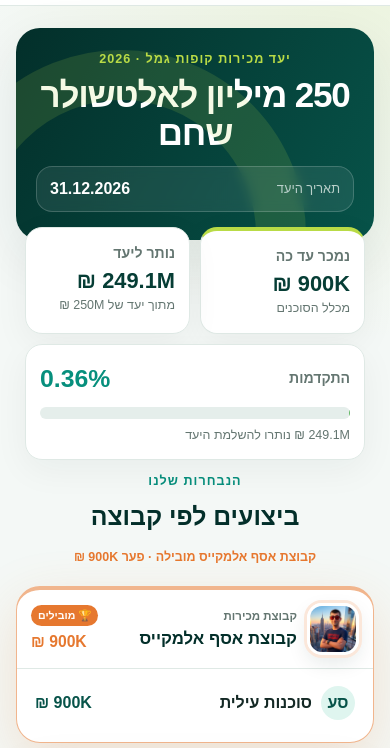
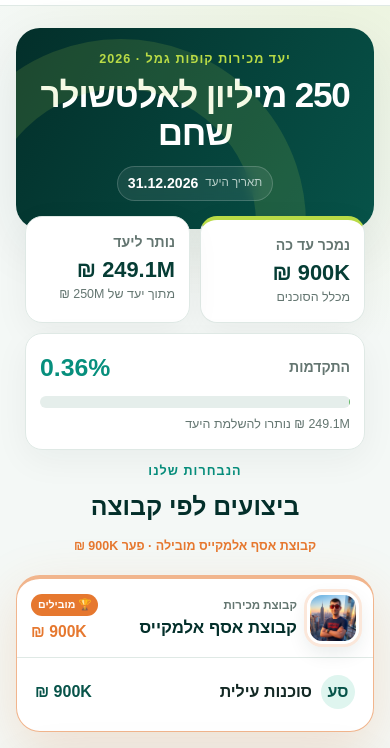
Before and after one commit to zivzuaretz/OrenMizrahAlt, a website: page index.html in a window 390 px wide. Shown: the part 89-837 px from the top of the page. Drawn offline with Linux system fonts and the light colour scheme.

Commit message:
style: compact the campaign deadline

```diff
--- a/index.html
+++ b/index.html
@@ -6,7 +6,7 @@
   <meta name="theme-color" content="#063d35">
   <meta name="description" content="לוח ניהול מכירות לקמפיין 250 מיליון לאלטשולר שחם">
   <title>250 מיליון לאלטשולר שחם</title>
-  <link rel="stylesheet" href="styles.css?v=20260727-13">
+  <link rel="stylesheet" href="styles.css?v=20260727-14">
 </head>
 <body>
   <a class="skip-link" href="#main">דלגו לתוכן הראשי</a>
@@ -93,6 +93,6 @@
     </article>
   </template>
 
-  <script src="app.js?v=20260727-13" defer></script>
+  <script src="app.js?v=20260727-14" defer></script>
 </body>
 </html>
--- a/styles.css
+++ b/styles.css
@@ -40,8 +40,8 @@ body {
 .hero .eyebrow { color: var(--lime); }
 h1 { margin: 0; font-size: clamp(2rem, 8vw, 4rem); line-height: 1.08; letter-spacing: -.035em; }
 .hero__subtitle { margin: 12px 0 0; color: #d8e7e3; font-size: 1.05rem; }
-.deadline-card { position: relative; z-index: 1; align-self: flex-start; min-width: 180px; padding: 15px 18px; border: 1px solid rgba(255,255,255,.18); border-radius: 16px; background: rgba(255,255,255,.08); backdrop-filter: blur(6px); }
-.deadline-card span { display: block; color: #bad0ca; font-size: .8rem; }.deadline-card strong { font-size: 1.18rem; }
+.deadline-card { position: relative; z-index: 1; display: flex; align-items: center; align-self: center; gap: 8px; min-width: 0; padding: 7px 11px; border: 1px solid rgba(255,255,255,.18); border-radius: 99px; background: rgba(255,255,255,.08); backdrop-filter: blur(6px); }
+.deadline-card span { display: inline; color: #bad0ca; font-size: .72rem; }.deadline-card strong { font-size: .92rem; }
 .overview { display: grid; gap: 14px; margin: -4px 14px 0; position: relative; z-index: 2; }
 .metric { display: flex; flex-direction: column; padding: 23px; background: var(--surface); border: 1px solid var(--line); border-radius: 20px; box-shadow: 0 10px 35px rgba(3,47,42,.05); }
 .metric--primary { border-top: 4px solid var(--lime); }.metric__label { color: var(--muted); font-size: .88rem; font-weight: 700; }
@@ -82,8 +82,8 @@ h2 { margin: 0; color: var(--green-950); font-size: clamp(1.55rem, 4vw, 2rem); }
   .hero { gap: 14px; padding: 22px 20px 28px; border-radius: 24px; }
   .hero__subtitle { display: none; }
   h1 { font-size: clamp(1.9rem, 9vw, 2.55rem); }
-  .deadline-card { display: flex; align-items: center; justify-content: space-between; gap: 14px; align-self: stretch; min-width: 0; padding: 10px 13px; }
-  .deadline-card strong { font-size: 1rem; }
+  .deadline-card { justify-content: center; gap: 7px; align-self: center; padding: 6px 10px; }
+  .deadline-card strong { font-size: .88rem; }
   .overview { grid-template-columns: repeat(2, minmax(0, 1fr)); gap: 10px; margin: -13px 9px 0; }
   .metric { min-width: 0; padding: 15px 14px; border-radius: 17px; }
   .metric__value { margin-top: 4px; font-size: clamp(1.18rem, 5.6vw, 1.55rem); white-space: normal; }
```
